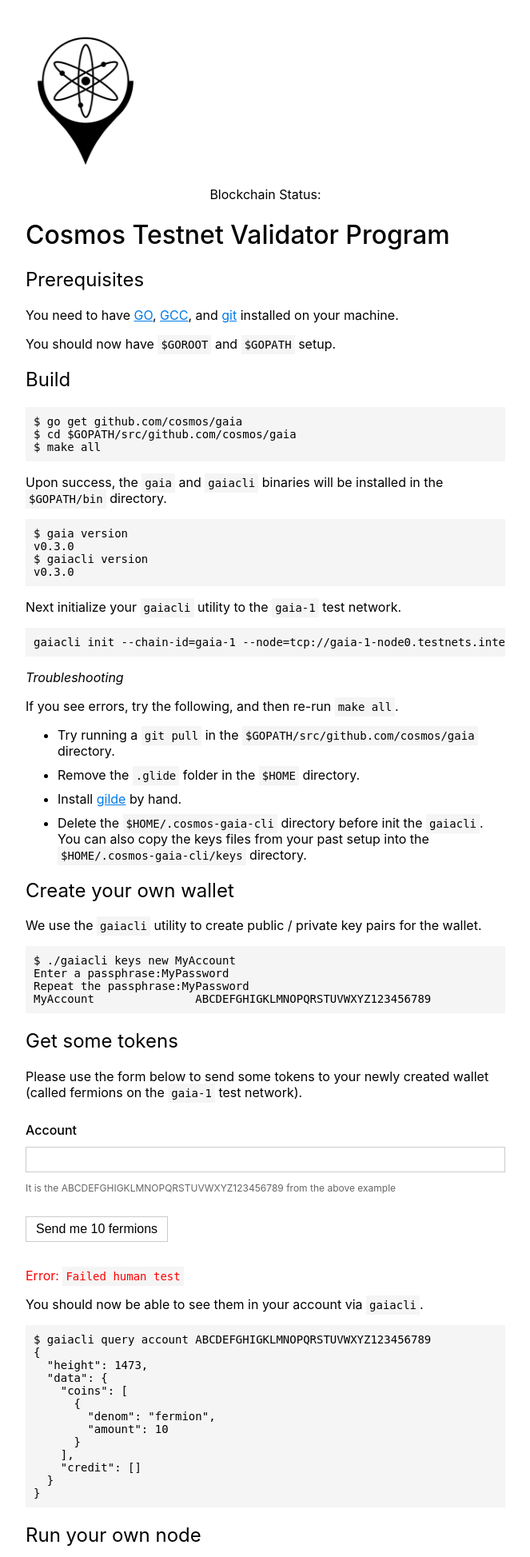
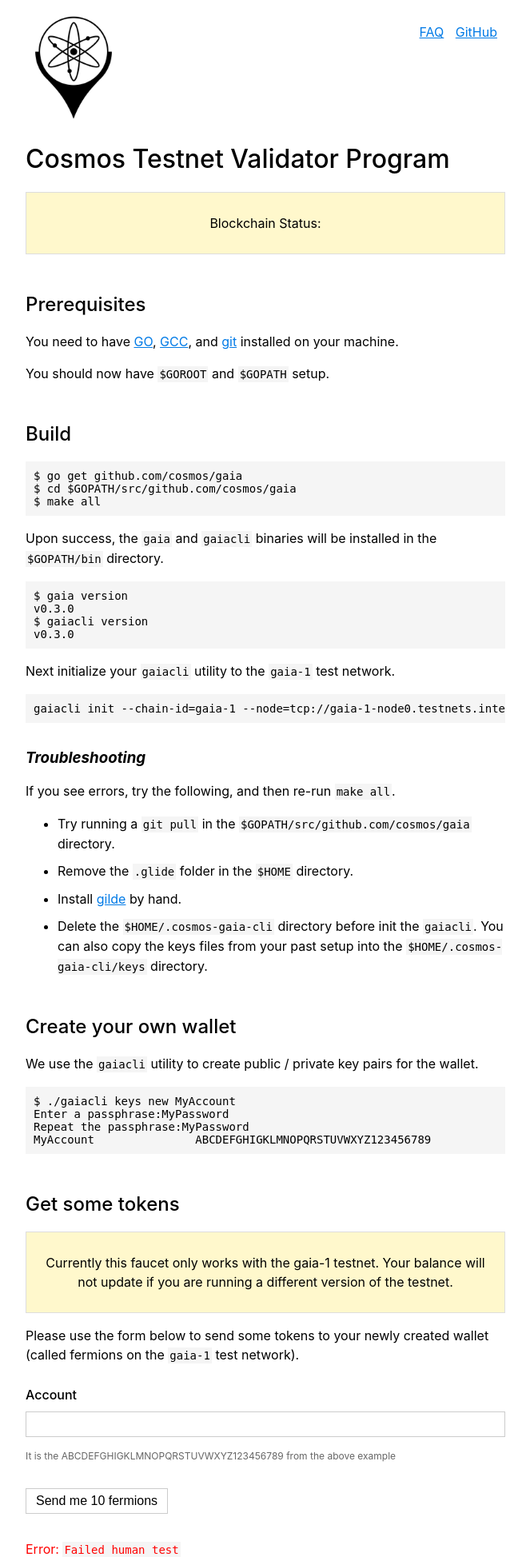
Before and after one commit to CyberMiles/cosmosvalidators, a PHP site: page /?to=1 in a window 1280 px wide. Shown: the top 1947 px of the page at 80% size, without its empty margins (308-971 px from the left). Run offline with PHP 8.4, Linux system fonts and the light colour scheme; data that the repository does not hold is empty; some libraries are stand-ins or nearby versions.

Commit message:
added note about gaia-1 and links, minor styling improvements

```diff
--- a/gaia-1/index.php
+++ b/gaia-1/index.php
@@ -80,12 +80,14 @@
   <?php
     if ($status_error) {
   ?>
-        $('#status').css('color', 'red');
+        $('#status-box').css('background', 'rgba(216, 0, 0, 0.1)');
+        $('#status').css('color', 'rgb(193, 0, 8)');
         $('#status').html("Error: " + <?= $status_error ?>);
   <?php
     } else {
   ?>
-        $('#status').css('color', 'green');
+        $('#status-box').css('background', 'rgba(30, 186, 0, 0.1)');
+        $('#status').css('color', 'rgb(19, 122, 0)');
         $('#status').html("Last block: " + <?= $status_latest_block_height ?>);
   <?php
     }
@@ -95,11 +97,19 @@
   </head>
   <body>
   <div class="container">
-    <a href="https://cosmos.network/validators">
-      <img class="logo" src="cosmos-validator-small.png" alt="Cosmos Validator logo">
-    </a>
-    <p class="lead text-center">Blockchain Status: <span id="status"></span></p>
+    <nav>
+      <a href="https://cosmos.network/validators">
+        <img class="logo" src="cosmos-validator-small.png" alt="Cosmos Validator logo">
+      </a>
+      <div class="links">
+        <a href="https://cosmos.network/validators/faq" target="_blank">FAQ</a>
+        <a href="https://github.com/cosmos/gaia" target="_blank">GitHub</a>
+      </div>
+    </nav>
     <h1>Cosmos Testnet Validator Program</h1>
+    <div class="box" id="status-box">
+      <p class="lead text-center">Blockchain Status: <span id="status"></span></p>
+    </div>
 
     <h2>Prerequisites</h2>
 
@@ -130,7 +140,7 @@
 gaiacli init --chain-id=gaia-1 --node=tcp://gaia-1-node0.testnets.interblock.io:46657
 </pre>
 
-    <p><i>Troubleshooting</i></p>
+    <h3><i>Troubleshooting</i></h3>
 
     <p>If you see errors, try the following, and then re-run <code>make all</code>.</p>
 
@@ -153,7 +163,9 @@
 </pre>
 
     <h2>Get some tokens</h2>
-
+    <div class="box">
+      <p class="text-center">Currently this faucet only works with the gaia-1 testnet. Your balance will not update if you are running a different version of the testnet.</p>
+    </div>
     <p>Please use the form below to send some tokens to your newly created wallet (called fermions on the <code>gaia-1</code> test network).</p>
 
     <form method=POST>
@@ -247,7 +259,7 @@
 
   </div>
 
-  <div class="container">
+  <div class="footer">
     <p class="lead text-center">Happy validating!</p>
     <p class="text-center author">This page is built by your fellow validator <a href="http://michaelyuan.com/">Michael Yuan</a> from <a href="https://cm.5miles.com/">CyberMiles</a>.</p>
   </div>
--- a/gaia-1/style.css
+++ b/gaia-1/style.css
@@ -4,7 +4,18 @@
 }
 
 body {
+  margin: 0;
   -webkit-font-smoothing: antialiased;
+}
+
+nav {
+  display: flex;
+  justify-content: space-between;
+  padding: 10px 0 0;
+}
+
+nav a {
+  padding-right: 10px;
 }
 
 h1 {
@@ -13,11 +24,20 @@
 }
 
 h2 {
-  font-weight: 400;
+  margin-top: 3rem;
+  font-weight: 500;
+}
+
+h3 {
+  margin-top: 2rem;
 }
 
 a {
   color: #007ae6;
+}
+
+p {
+  line-height: 24px;
 }
 
 p li {
@@ -34,6 +54,7 @@
 
 li{
   margin: 10px 0;
+  line-height: 24px;
 }
 
 label {
@@ -70,6 +91,10 @@
   cursor: pointer;
 }
 
+.links {
+  padding-top: 20px;
+}
+
 .text-center {
   text-align: center;
 }
@@ -84,14 +109,20 @@
 }
 
 .container {
-  padding: 25px 0 50px;
+  padding: 0 5px 50px;
   max-width: 600px;
   margin: 0 auto;
   border-bottom: 1px solid #ccc;
 }
 
+.footer {
+  padding: 25px 5px 50px;
+  max-width: 600px;
+  margin: 0 auto;
+}
+
 .logo {
-  max-width: 150px;
+  max-width: 120px;
 }
 
 pre {
@@ -99,7 +130,7 @@
 }
 
 code {
-  padding: 4px;
+  padding: 2px;
 }
 
 pre, code {
@@ -112,3 +143,9 @@
 .error {
   color: red;
 }
+
+.box {
+  border: 1px solid #ddd;
+  background: rgba(255, 221, 0, 0.2);
+  padding: 10px;
+}
```
